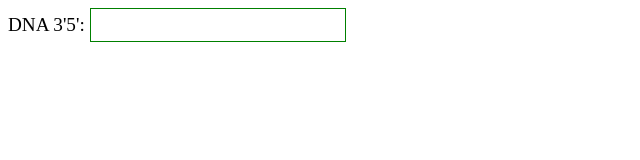
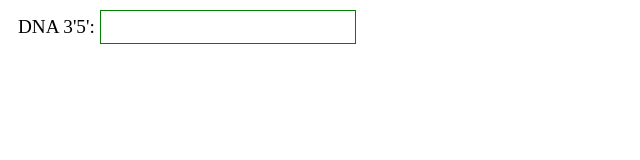
Before and after one commit to alancampora/biology, a React app in the folder packages/dna-rna-protein/: page / in a window 1280 px wide. Shown: the top 160 px of the page, without its empty margins (0-640 px from the left). Built offline with nearby package versions, Linux system fonts and the light colour scheme; a web font is replaced by a local one.

Commit message:
refactor(dna-rna-protein): adding wrapper margin

```diff
--- a/packages/dna-rna-protein/src/converter.jsx
+++ b/packages/dna-rna-protein/src/converter.jsx
@@ -2,6 +2,7 @@ import React, { useState, useEffect } from 'react';
 import ChainBuilder from './components/chain-builder/index.jsx';
 import Form from './components/form/index.jsx';
 import Animation from './components/animation/index.jsx';
+import {Wrapper} from './styled';
 
 const DNA_MAPPER = {
 	T: {
@@ -71,7 +72,7 @@ const Converter = () => {
 	const [dna, setDna] = useState('');
 
 	return (
-		<div>
+		<Wrapper>
 			<Form label="DNA 3'5':" value={dna} onChange={convert(setDna)} />
 			{dna && (
 				<>
@@ -85,7 +86,7 @@ const Converter = () => {
 					/>
 				</>
 			)}
-		</div>
+		</Wrapper>
 	);
 };
 
--- a/packages/dna-rna-protein/src/styled.js
+++ b/packages/dna-rna-protein/src/styled.js
@@ -3,6 +3,10 @@ import styled, { createGlobalStyle } from 'styled-components';
 export const StyledTitle = styled.div`
 	font-size: 2em;
 	color: red;
+`;
+
+export const Wrapper = styled.div`
+	margin: 10px;
 `;
 
 export const GlobalStyles = createGlobalStyle`
@@ -11,4 +15,4 @@ export const GlobalStyles = createGlobalStyle`
     font-family: 'Sniglet', cursive;
     font-size: 1.2em;
   }
-`
+`;
```
